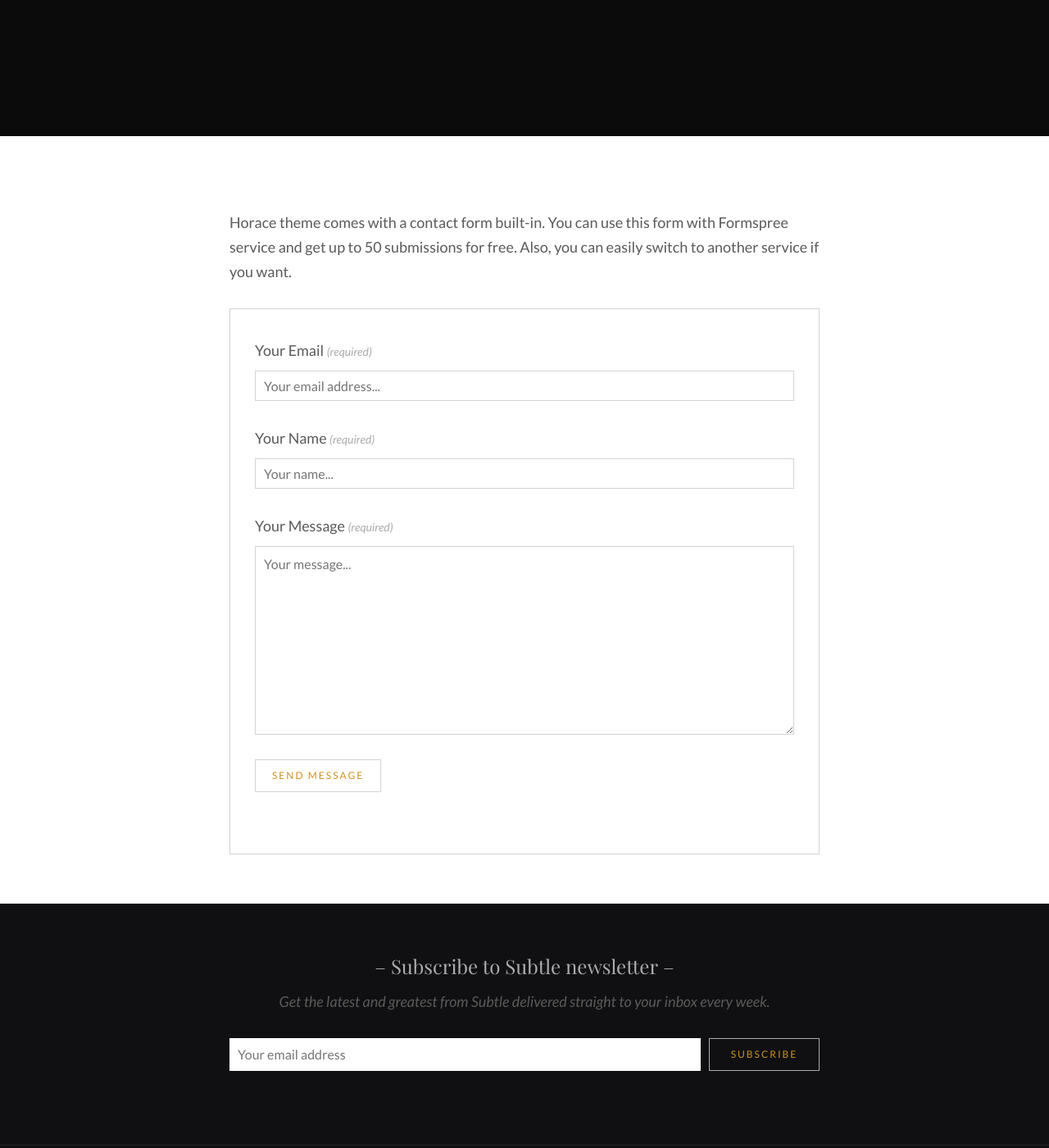
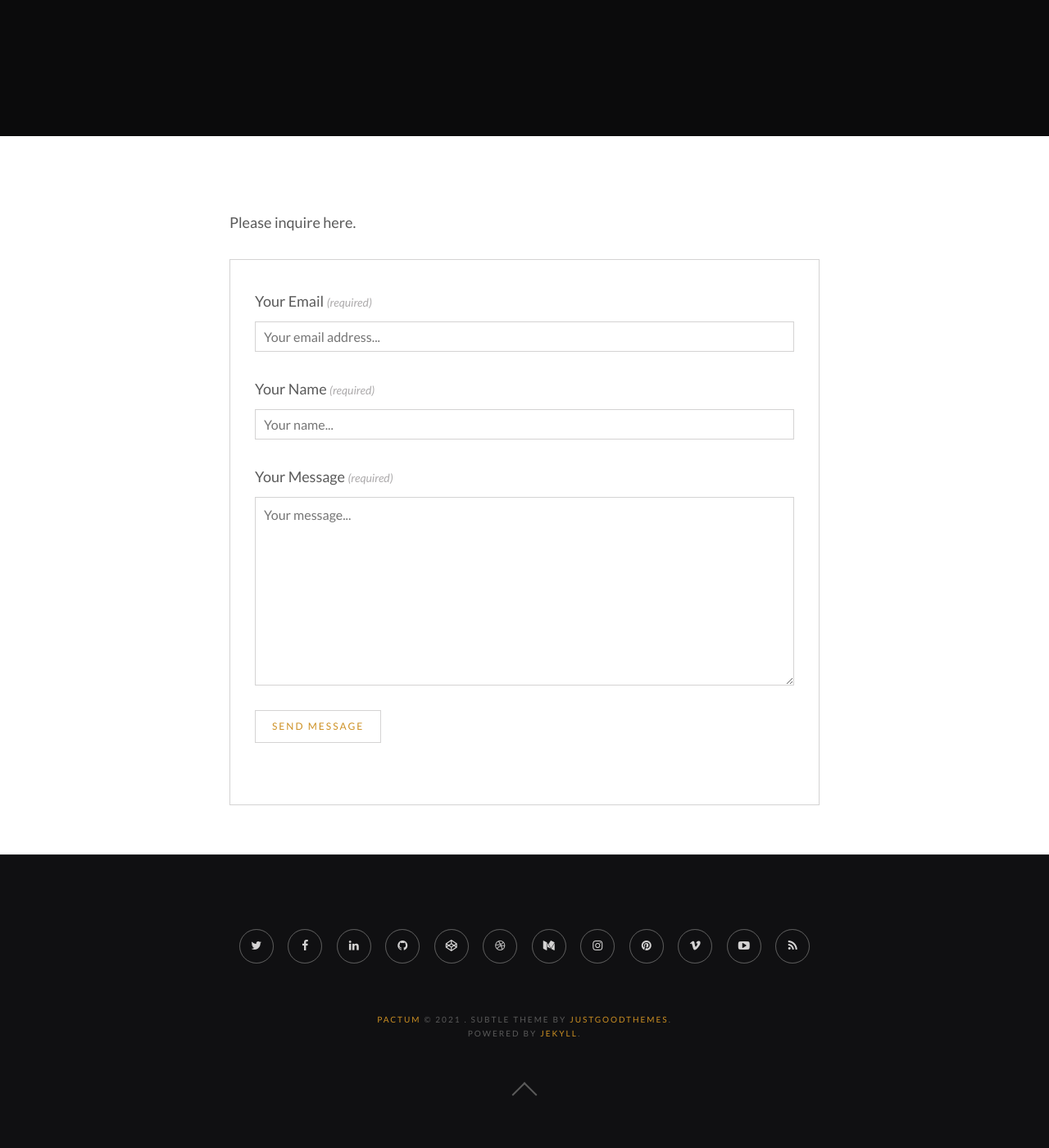
Before and after one commit to mcalvoelhauge/pactumpartners.github.io, a Jekyll site: the page built from contact.html, in a window 1280 px wide and 1400 px high, scrolled down 314 px. Shown: the whole window at 82% size. Built offline with Jekyll 4.4.1, drawn with Linux system fonts in a browser that asks for light colours; some web fonts are replaced.

Commit message:
Update _config.yml

```diff
--- a/_config.yml
+++ b/_config.yml
@@ -1,22 +1,22 @@
 # Site setings
-name: 'Subtle'
-description: 'Subtle is a simple & elegant Jekyll theme for coders, writers and bloggers. Explore it yourself.'
-meta_description: 'Jekyll template, minimal style, perfect for bloggers.'
-greetings: 'Hello & Welcome to Subtle'
+name: 'Pactum'
+description: 'Inter-family office synergistic development.'
+meta_description: 'Connecting family offices.'
+greetings: 'Hello & Welcome to Pactum Partners'
 logo:
 favicon: 'assets/images/favicon.ico'
 baseurl:
-production_url: https://subtle.netlify.com/
+production_url: https://pactumpartners.com/
 disqus: 'justgoodthemes'
-mailchimp_url: '//justgoodthemes.us3.list-manage.com/subscribe/post?u=78f1bab16028354caeb23aecd&amp;id=4a7330d117'
+mailchimp_url:
 cover_image: covers/6.jpeg
 # Add your GA Tracking Id
 ga_analytics:
 
 # Contact form setings
-email: youremail@email.com
-contact_page_description: "Horace theme comes with a contact form built-in. You can use this form with Formspree service and get up to 50 submissions for free. Also, you can easily switch to another service if you want."
-thankyou_page_description: "Your message has been successfully sent. We will contact you very soon!"
+email: m.calvoelhauge@email.com
+contact_page_description: "Please inquire here."
+thankyou_page_description: "Thank you for your inquiry."
 
 # Social links
 twitter: 'username'
@@ -34,8 +34,8 @@
 navigation:
   - text: About
     url: /about
-  - text: Style Guide
-    url: /style-guide
+  - text: The Pactum Partners Philosophy
+    url: /Pactum-Partners-Philosophy
   - text: Contact Me
     url: /contact
 
```
